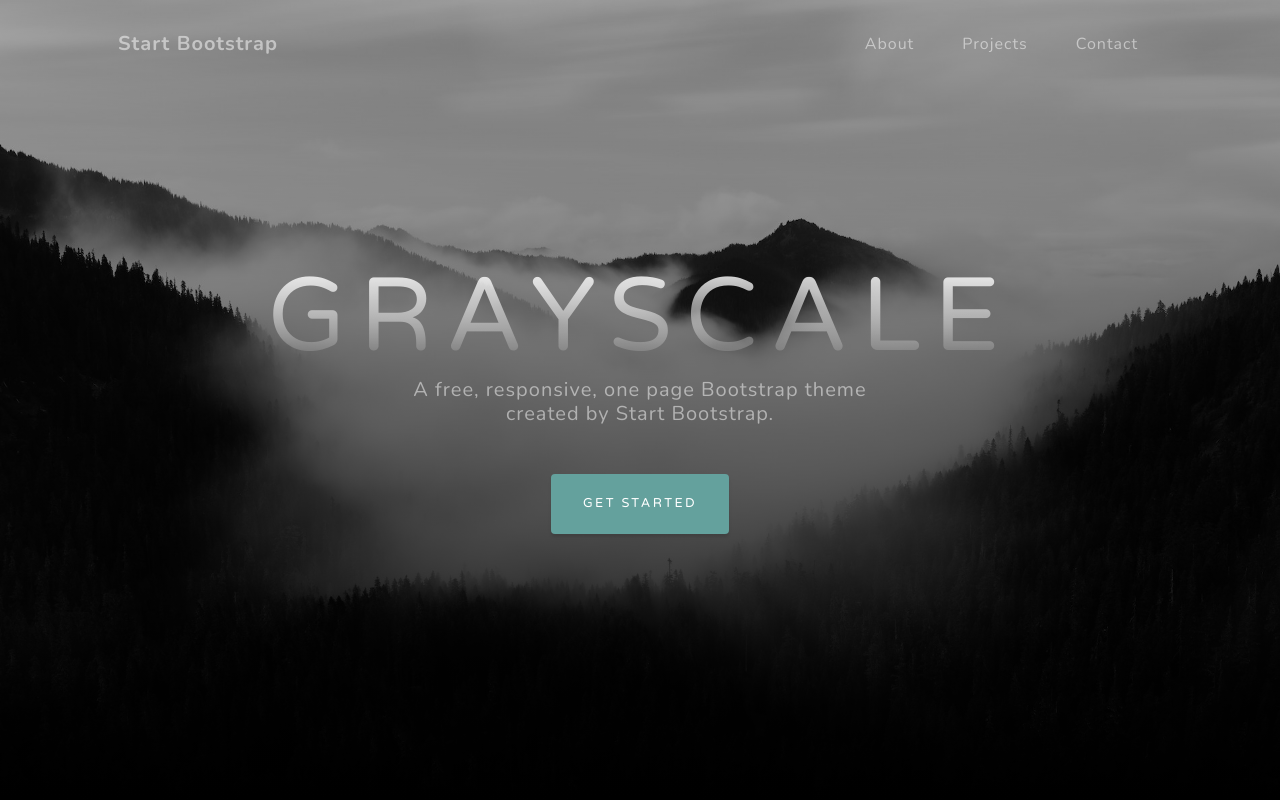
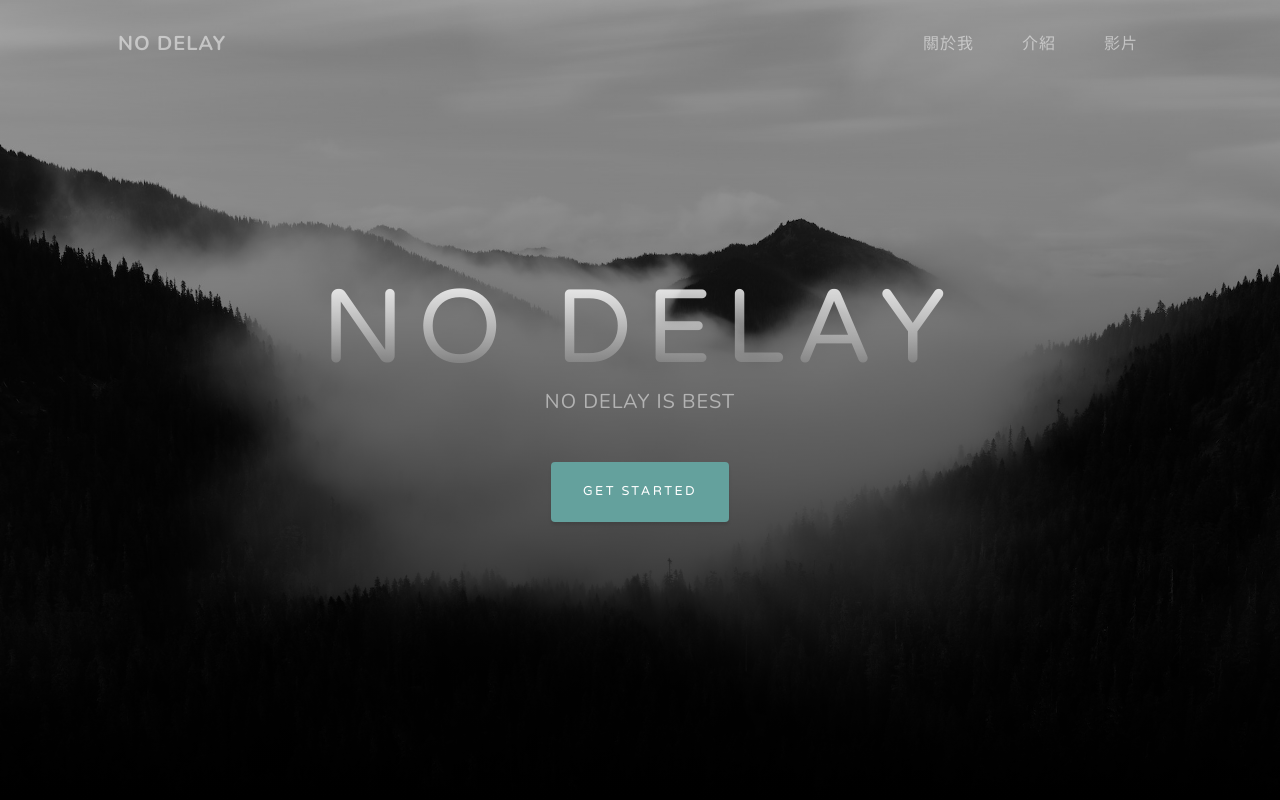
Before and after one commit to uwu3837/uwu3837.github.io, a plain HTML site: page index.html in a window 1280 px wide. Shown: the top 800 px of the page. Drawn offline with nearby package versions, Linux system fonts and the light colour scheme.

Commit message:
今日更新2

```diff
--- a/index.html
+++ b/index.html
@@ -19,16 +19,17 @@
         <!-- Navigation-->
         <nav class="navbar navbar-expand-lg navbar-light fixed-top" id="mainNav">
             <div class="container px-4 px-lg-5">
-                <a class="navbar-brand" href="#page-top">Start Bootstrap</a>
+                <a class="navbar-brand" href="#page-top">NO DELAY</a>
                 <button class="navbar-toggler navbar-toggler-right" type="button" data-bs-toggle="collapse" data-bs-target="#navbarResponsive" aria-controls="navbarResponsive" aria-expanded="false" aria-label="Toggle navigation">
                     Menu
                     <i class="fas fa-bars"></i>
                 </button>
                 <div class="collapse navbar-collapse" id="navbarResponsive">
                     <ul class="navbar-nav ms-auto">
-                        <li class="nav-item"><a class="nav-link" href="#about">About</a></li>
-                        <li class="nav-item"><a class="nav-link" href="#projects">Projects</a></li>
-                        <li class="nav-item"><a class="nav-link" href="#signup">Contact</a></li>
+                        <li class="nav-item"><a class="nav-link" href="#about">關於我</a></li>
+                        <li class="nav-item"><a class="nav-link" href="#projects">介紹</a></li>
+                        <li class="nav-item"><a class="nav-link" href="#signup">影片
+                        </a></li>
                     </ul>
                 </div>
             </div>
@@ -38,8 +39,8 @@
             <div class="container px-4 px-lg-5 d-flex h-100 align-items-center justify-content-center">
                 <div class="d-flex justify-content-center">
                     <div class="text-center">
-                        <h1 class="mx-auto my-0 text-uppercase">Grayscale</h1>
-                        <h2 class="text-white-50 mx-auto mt-2 mb-5">A free, responsive, one page Bootstrap theme created by Start Bootstrap.</h2>
+                        <h1 class="mx-auto my-0 text-uppercase">NO DELAY</h1>
+                        <h2 class="text-white-50 mx-auto mt-2 mb-5">NO DELAY IS BEST</h2>
                         <a class="btn btn-primary" href="#about">Get Started</a>
                     </div>
                 </div>
```
Also changed, not shown: img/哼.png (deleted), img/啊.png (deleted), img/海綿.png (deleted).
